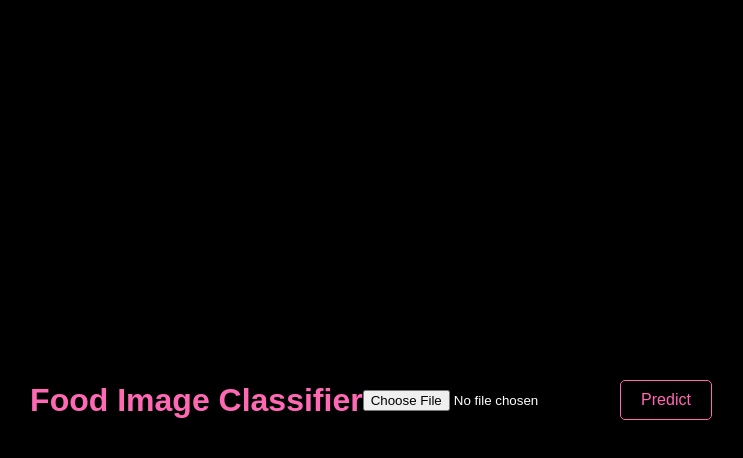
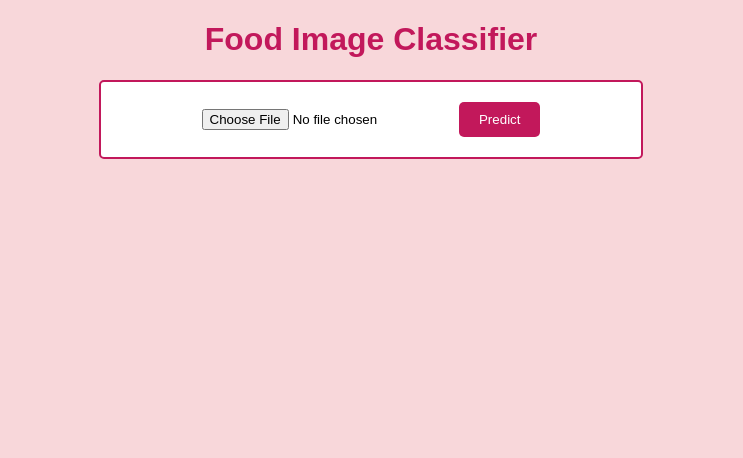
Before and after one commit to Sakibyash/food-image-classifier, a plain HTML site: page index.html in a window 1280 px wide. Shown: the whole page, without its empty margins (269-1012 px from the left). Drawn offline with Linux system fonts and the light colour scheme.

Commit message:
styles.css

```diff
--- a/static/styles.css
+++ b/static/styles.css
@@ -1,64 +1,37 @@
 body {
-    background-color: #000;
-    color: #fff;
-    font-family: 'Arial', sans-serif;
-    margin: 0;
-    padding: 0;
-    display: flex;
-    justify-content: center;
-    align-items: center;
-    height: 100vh;
+    font-family: Arial, sans-serif;
+    margin: 20px;
+    text-align: center;
+    background-color: #f8d7da; /* Light pink background */
+    color: #000; /* Black text */
+}
+
+h1 {
+    color: #c2185b; /* Dark pink */
 }
 
 .container {
-    text-align: center;
-}
-
-h1 {
-    color: #ff69b4;
-}
-
-.box {
-    background-color: #ff69b4;
+    margin: 20px auto;
     padding: 20px;
-    border-radius: 10px;
-    box-shadow: 0 4px 8px rgba(0, 0, 0, 0.1);
-    width: 300px;
-    margin: 0 auto;
-}
-
-form {
-    display: flex;
-    flex-direction: column;
-    align-items: center;
-}
-
-input[type="file"] {
-    margin-bottom: 10px;
+    border: 2px solid #c2185b; /* Dark pink border */
+    border-radius: 5px;
+    max-width: 500px;
+    background-color: #fff; /* White background */
 }
 
 button {
-    background-color: #000;
-    color: #ff69b4;
-    border: 1px solid #ff69b4;
+    background-color: #c2185b; /* Dark pink */
+    color: #fff; /* White text */
     padding: 10px 20px;
+    border: none;
     border-radius: 5px;
     cursor: pointer;
-    font-size: 16px;
 }
 
 button:hover {
-    background-color: #ff69b4;
-    color: #000;
+    background-color: #b01246; /* Slightly darker pink */
 }
 
-#result {
-    margin-top: 20px;
-    font-family: 'Courier New', monospace;
-    font-size: 14px;
-    background-color: #000;
-    padding: 10px;
-    border-radius: 5px;
-    border: 1px solid #ff69b4;
-    word-wrap: break-word;
+#error {
+    color: red;
 }
```
